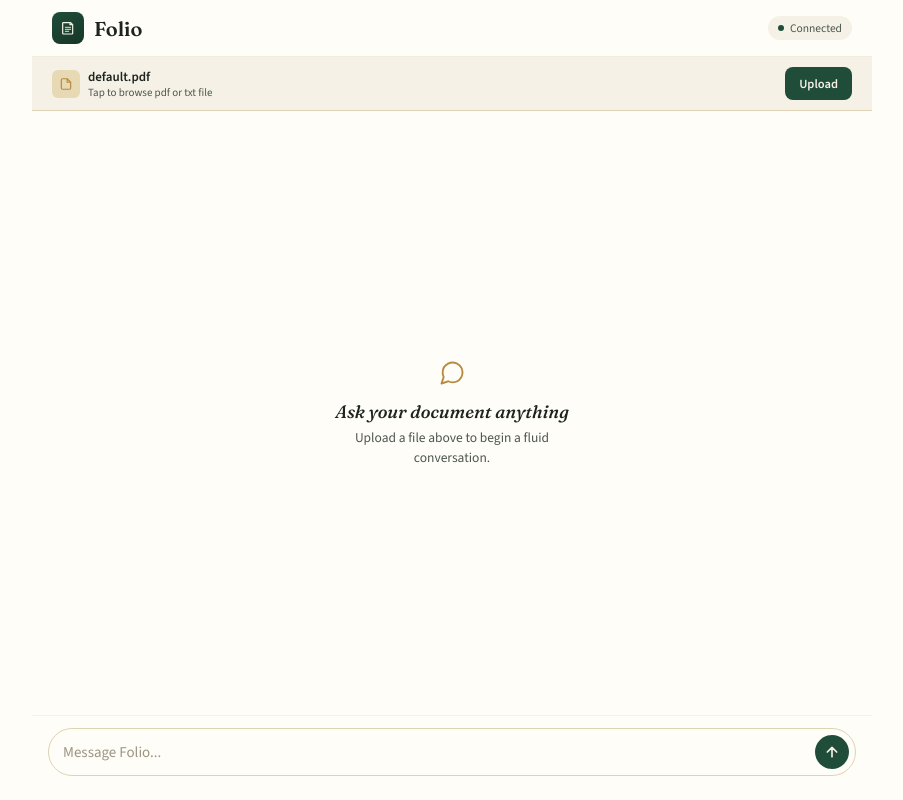
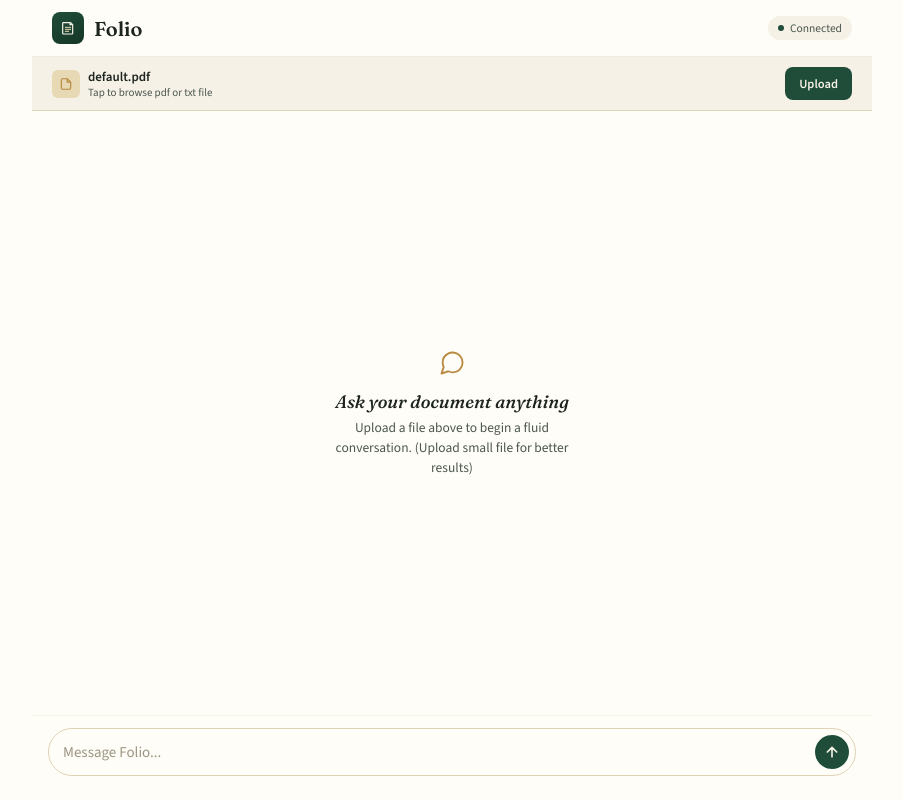
Before and after one commit to A1hmed761/folio-app, a website: page index.html in a window 1280 px wide. Shown: the whole page, without its empty margins (188-1091 px from the left). Drawn offline with nearby package versions, Linux system fonts and the light colour scheme.

```diff
--- a/index.html
+++ b/index.html
@@ -388,7 +388,7 @@
         <path d="M21 11.5a8.38 8.38 0 0 1-.9 3.8 8.5 8.5 0 0 1-7.6 4.7 8.38 8.38 0 0 1-3.8-.9L3 21l1.9-5.7a8.38 8.38 0 0 1-.9-3.8 8.5 8.5 0 0 1 4.7-7.6 8.38 8.38 0 0 1 3.8-.9h.5a8.48 8.48 0 0 1 8 8v.5z" stroke="currentColor" stroke-width="1.6" stroke-linejoin="round"/>
       </svg>
       <div class="et">Ask your document anything</div>
-      <p>Upload a file above to begin a fluid conversation.</p>
+      <p>Upload a file above to begin a fluid conversation. (Upload small file for better results)</p>
     </div>
   </div>
 
```
